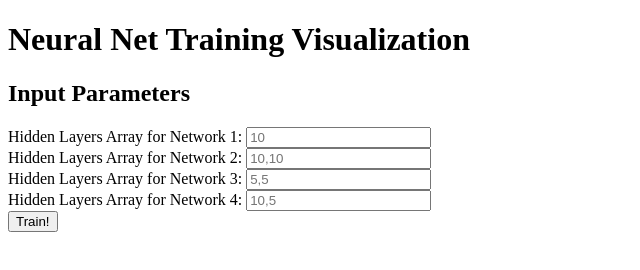
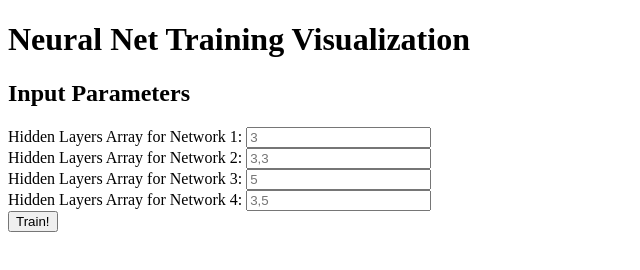
Before and after one commit to PresentPath/ScatterBrain, a website: page public/index.html in a window 1280 px wide. Shown: the full height of the page, 0-640 px from the left. Drawn offline with nearby package versions, Linux system fonts and the light colour scheme; no server answers.

Commit message:
Replace placeholder values

```diff
--- a/public/index.html
+++ b/public/index.html
@@ -8,10 +8,10 @@
       <h1> Neural Net Training Visualization </h1>
       <h2> Input Parameters </h2>
       <form>
-        <label> Hidden Layers Array for Network 1: <input id='hiddenLayers1' type='text' placeHolder='10'/> </label> <br/>
-        <label> Hidden Layers Array for Network 2: <input id='hiddenLayers2' type='text' placeHolder='10,10'/> </label> <br/>
-        <label> Hidden Layers Array for Network 3: <input id='hiddenLayers3' type='text' placeHolder='5,5'/> </label> <br/>
-        <label> Hidden Layers Array for Network 4: <input id='hiddenLayers4' type='text' placeHolder='10,5'/> </label> <br/>
+        <label> Hidden Layers Array for Network 1: <input id='hiddenLayers1' type='text' placeHolder='3'/> </label> <br/>
+        <label> Hidden Layers Array for Network 2: <input id='hiddenLayers2' type='text' placeHolder='3,3'/> </label> <br/>
+        <label> Hidden Layers Array for Network 3: <input id='hiddenLayers3' type='text' placeHolder='5'/> </label> <br/>
+        <label> Hidden Layers Array for Network 4: <input id='hiddenLayers4' type='text' placeHolder='3,5'/> </label> <br/>
         <input type='submit' value='Train!'/>
       </form>
 
```
